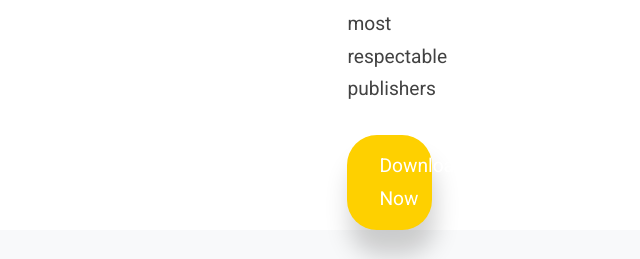
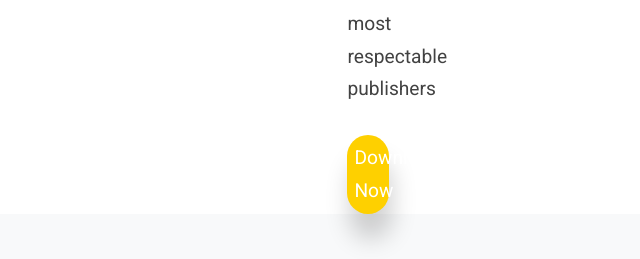
Before and after one commit to Cat-66/Cat-66.github.io, a plain HTML site: page index.html in a window 1280 px wide. Shown: the part 1540-1799 px from the top of the page, without its empty margins (167-807 px from the left). Drawn offline with nearby package versions, Linux system fonts and the light colour scheme; files that its build step writes are made by us from their sources; files whose address does not match are found by name.

Commit message:
padding update

```diff
--- a/style.css
+++ b/style.css
@@ -170,7 +170,6 @@ h1
     background-color: #fed000;
     border: none;
     color: white;
-    padding: 15px 32px;
     text-align: center;
     text-decoration: none;
     display: inline-block;
@@ -178,7 +177,8 @@ h1
     margin-top: 6%;
     cursor: pointer;
     border-radius: 30px;
-    max-width: 100%;
+    padding: 7px 7px;
+    max-width: 50%;
     height: auto;
     box-shadow:   3px 25px 25px  rgba(0, 0, 0, 0.185);
 }
```
